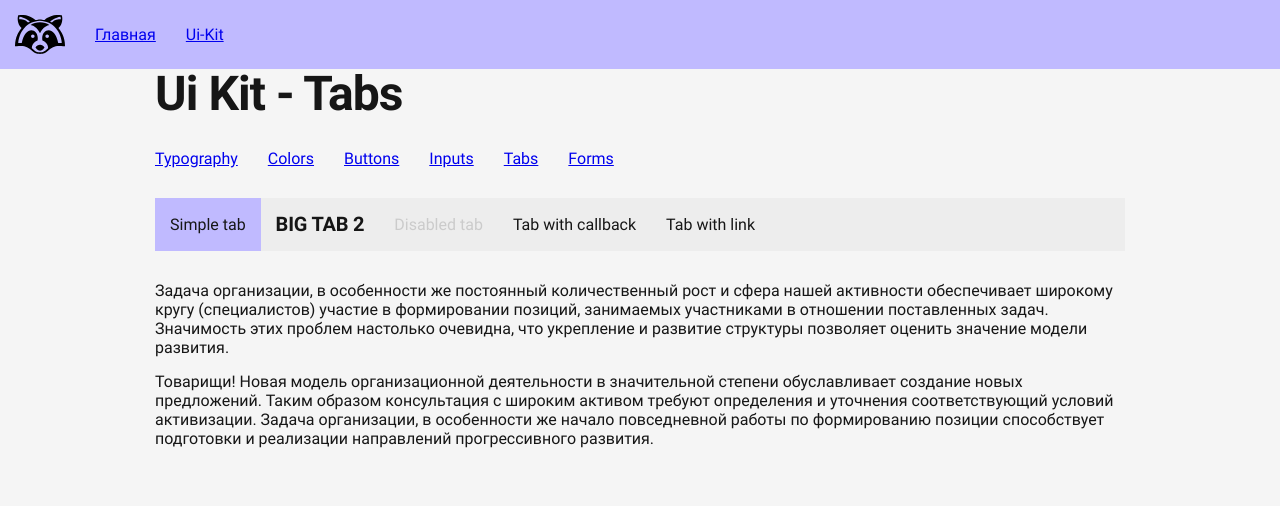
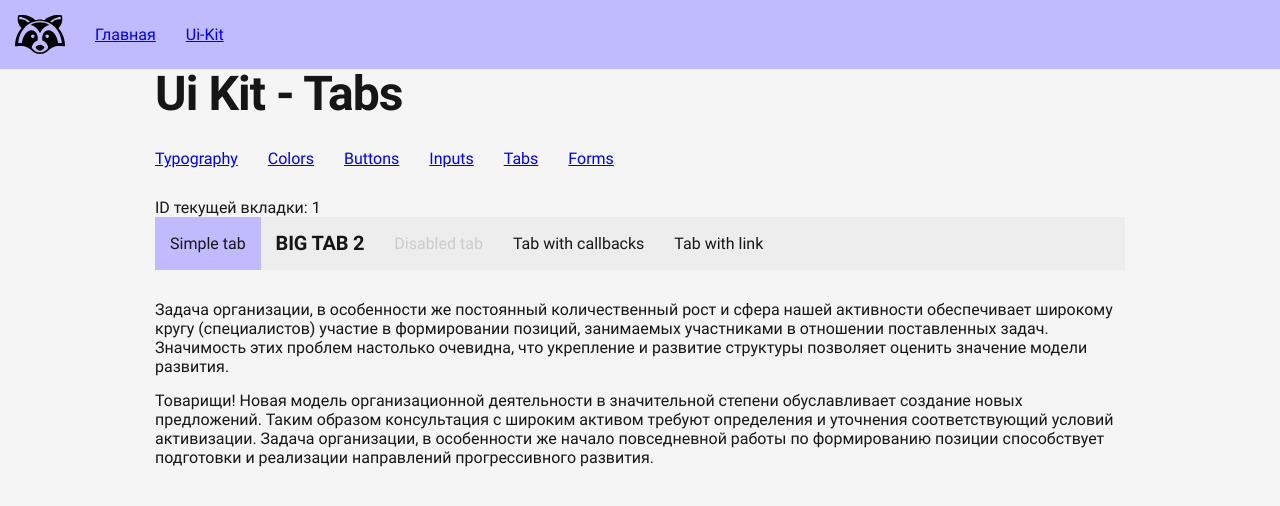
Before and after one commit to ramstex/reactor, a React app: page /ui-kit/tabs in a window 1280 px wide. Shown: the top 506 px of the page. Built offline with nearby package versions, Linux system fonts and the light colour scheme.

Commit message:
Tabs component refactoring

```diff
--- a/src/components/Ui/Tabs/Tabs.jsx
+++ b/src/components/Ui/Tabs/Tabs.jsx
@@ -14,14 +14,16 @@ class UiTabs extends React.Component {
 
 		const { current, tabs } = this.props;
 
+		const currentId = current || tabs[ 0 ].id;
+		const currentTab = this.getCurrentTab( currentId ) || tabs[ 0 ];
+
 		this.state = {
-			currentId: current || tabs[ 0 ].id,
-			currentTab: this.getCurrentTab() || tabs[ 0 ],
+			currentId,
+			currentTab,
 		};
 
 		this.getCurrentTab = this.getCurrentTab.bind( this );
-		this.setCurrentTab = this.setCurrentTab.bind( this );
-		this.setCurrentId = this.setCurrentId.bind( this );
+		this.setCurrent = this.setCurrent.bind( this );
 	}
 
 	//	Классы
@@ -38,44 +40,69 @@ class UiTabs extends React.Component {
 		return classnames( 'ui-tabs__body' );
 	}
 
-	getCurrentTab() {
-		const { tabs, current } = this.props;
+	/**
+	 * getCurrentTab - получение текущей вкладки по ID
+	 * @param id { Number | String } - ID вкладки
+	 * @return { Object } - объект с данными вкладки
+	 */
+	getCurrentTab( id ) {
+		const { tabs } = this.props;
 
 		return tabs.find( ( tab ) => {
-			return tab.id === current;
+			return tab.id === id;
 		} );
 	}
 
-	setCurrentTab() {
+	/**
+	 * setCurrent - установка текущей вкладки по ID.
+	 * @param id { Number | String } - ID вкладки
+	 */
+	setCurrent( id ) {
 		this.setState( {
-			currentTab: this.getCurrentTab(),
+			currentId: id,
+			currentTab: this.getCurrentTab( id ),
 		} );
 	}
 
-	setCurrentId( value ) {
-		this.setState( {
-			currentId: value,
-		} );
+	/**
+	 * isTabCurrent проверяет, является ли вкладка с переданным ID текущей.
+	 * @param id { Number | String } - ID вкладки, которую надо проверить
+	 * @return { boolean } - вкладка текущая или нет
+	 */
+	isTabCurrent( id ) {
+		const { currentId } = this.state;
+		return currentId === id;
 	}
 
-	isTabCurrent( tab ) {
-		const { currentId } = this.state;
-		return currentId === tab.id;
-	}
+	/**
+	 * isTabDisabled проверяет, отключена ли вкладка с переданным ID.
+	 * @param id { Number | String } - ID вкладки, которую надо проверить
+	 * @return {boolean}
+	 */
+	isTabDisabled( id ) {
+		const tab = this.getCurrentTab( id );
 
-	isTabDisabled( tab ) {
-		return !!tab.disabled || (
-			!tab.content &&
-			!tab.href &&
-			!tab.onClick
+		return !!tab && (
+			!!tab.disabled || (
+				!tab.content &&
+				!tab.href &&
+				!tab.onClick
+			)
 		);
 	}
 
-	onTabClick( tab ) {
-		if ( !this.isTabDisabled( tab ) ) {
+	/**
+	 * onTabClick - обработчик клика по вкладке с переданным ID.
+	 * Если вкладка не отключена, делает её текущей и выполняет её обработчик клика, если он есть.
+	 * @param id { Number | String } - ID вкладки
+	 * @return { (function(*): void) | undefined }
+	 */
+	onTabClick( id ) {
+		const tab = this.getCurrentTab( id );
+
+		if ( !this.isTabDisabled( id ) ) {
 			return ( event ) => {
-				this.setCurrentTab( tab );
-				this.setCurrentId( tab.id );
+				this.setCurrent( id );
 
 				if ( isFunction( tab.onClick ) ) {
 					tab.onClick( event, tab );
@@ -87,16 +114,51 @@ class UiTabs extends React.Component {
 	}
 
 	componentDidUpdate( prevProps, prevState ) {
-		const { current, updateCurrent } = this.props;
-		const { currentId } = this.state;
+		const { current, onChange } = this.props;
+		const { currentId, currentTab } = this.state;
 
-		if ( prevProps.current !== current ) {
-			this.setCurrentId( current );
-			this.setCurrentTab();
+		// Если изменился props.current, меняем текущую вкладку в state
+		if (
+			prevProps.current !== current &&
+			currentId !== current
+		) {
+			this.setCurrent( current );
 		}
 
-		if ( prevState.currentId !== currentId && !!updateCurrent ) {
-			updateCurrent( currentId );
+		// Если изменился state.currentId
+		if (
+			prevState.currentId !== currentId &&
+			currentId !== current
+		) {
+			// Если для старой вкладки задан props.onLeave - выполняем его
+			if ( isFunction( prevState.currentTab.onLeave ) ) {
+				prevState.currentTab.onLeave( {
+					currentId,
+					currentTab,
+					prevId: prevState.currentId,
+					prevTab: prevState.currentTab,
+				} );
+			}
+
+			// Если для новой вкладки задан props.onEnter - выполняем его
+			if ( isFunction( currentTab.onEnter ) ) {
+				currentTab.onEnter( {
+					currentId,
+					currentTab,
+					prevId: prevState.currentId,
+					prevTab: prevState.currentTab,
+				} );
+			}
+
+			// Если для компонента задан props.onChange - выполняем его
+			if ( isFunction( onChange ) ) {
+				onChange( {
+					currentId,
+					currentTab,
+					prevId: prevState.currentId,
+					prevTab: prevState.currentTab,
+				} );
+			}
 		}
 	}
 
@@ -111,9 +173,9 @@ class UiTabs extends React.Component {
 						<LocalTab
 							key={ tab.id }
 							{ ...tab }
-							disabled={ this.isTabDisabled( tab ) }
-							onClick={ this.onTabClick( tab ) }
-							current={ this.isTabCurrent( tab ) }
+							disabled={ this.isTabDisabled( tab.id ) }
+							current={ this.isTabCurrent( tab.id ) }
+							onClick={ this.onTabClick( tab.id ) }
 						/>
 					) ) }
 				</div>
@@ -130,7 +192,6 @@ class UiTabs extends React.Component {
 
 UiTabs.propTypes = {
 	className: PropTypes.string,
-	updateCurrent: PropTypes.func,
 
 	tabs: PropTypes.arrayOf( PropTypes.shape( TabType ) ),
 
@@ -138,6 +199,8 @@ UiTabs.propTypes = {
 		PropTypes.number,
 		PropTypes.string,
 	] ),
+
+	onChange: PropTypes.func,
 };
 
 export default UiTabs;
--- a/src/components/Ui/Tabs/helpers/types.js
+++ b/src/components/Ui/Tabs/helpers/types.js
@@ -15,9 +15,8 @@ export const TabType = {
 	content: PropTypes.node,
 	href: PropTypes.string,
 	disabled: PropTypes.bool,
+
 	onClick: PropTypes.func,
 	onEnter: PropTypes.func,
 	onLeave: PropTypes.func,
-	onEnable: PropTypes.func,
-	onDisable: PropTypes.func,
 };
--- a/src/pages/UiKit/pages/Tabs/Tabs.jsx
+++ b/src/pages/UiKit/pages/Tabs/Tabs.jsx
@@ -27,12 +27,6 @@ class PageUiKitTabs extends React.Component {
 							начало повседневной работы по формированию позиции способствует подготовки и реализации
 							направлений прогрессивного развития.</p>
 					</div>,
-
-					onClick( event, tab ) {
-						console.log( event );
-						console.log( tab );
-						console.log( this );
-					},
 				},
 
 				{
@@ -50,13 +44,21 @@ class PageUiKitTabs extends React.Component {
 
 				{
 					id: 4,
-					title: 'Tab with callback',
-					content: <div key={ 4 }> Tab 4 </div>,
+					title: 'Tab with callbacks',
+					content: <div key={ 4 }> Watch the console, bro! </div>,
 
-					onClick() {
-						// eslint-disable-next-line no-alert
-						alert( 'Look into the console!' );
-						console.log( 'TAB CALLBACK', this );
+					onClick( event, tab ) {
+						console.log( 'CLICK', this );
+						console.log( event );
+						console.log( tab );
+					},
+
+					onEnter( data ) {
+						console.log( 'ENTER', data );
+					},
+
+					onLeave( data ) {
+						console.log( 'LEAVE', data );
 					},
 				},
 
@@ -83,9 +85,9 @@ class PageUiKitTabs extends React.Component {
 		return classnames( 'page-ui-kit-tabs', className );
 	}
 
-	onUpdateCurrent( value ) {
+	onUpdateCurrent( data ) {
 		this.setState( {
-			current: value,
+			current: data.currentId,
 		} );
 	}
 
@@ -97,10 +99,12 @@ class PageUiKitTabs extends React.Component {
 				<MarkupSection title={ 'Ui Kit - Tabs' }>
 					<LocalNav />
 
+					<p> ID текущей вкладки: { current } </p>
+
 					<UiTabs
 						tabs={ this.state.tabs }
 						current={ current }
-						updateCurrent={ this.onUpdateCurrent }
+						onChange={ this.onUpdateCurrent }
 					/>
 				</MarkupSection>
 			</div>
```
